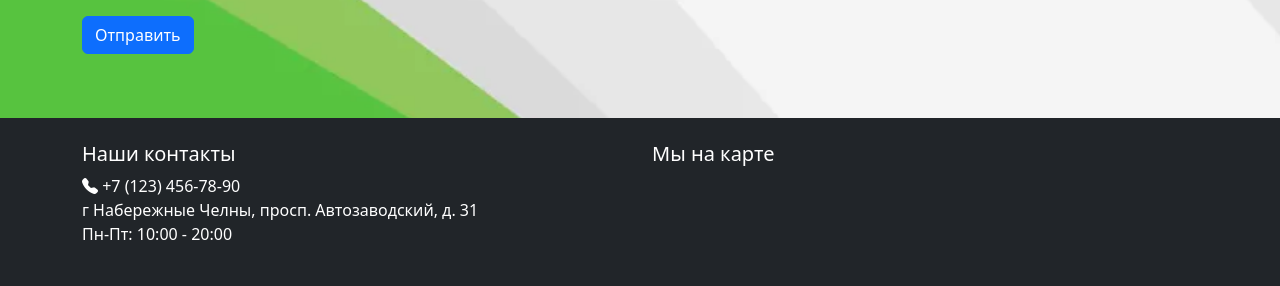
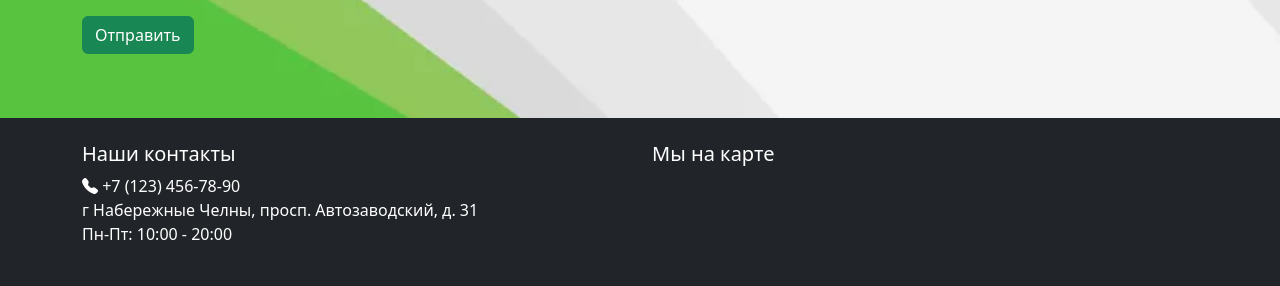
Before and after one commit to KamilyanovT/KAMILYANOV_MASSAGE, a Django app: page / in a window 1280 px wide. Shown: the part 958-1244 px from the top of the page. Run offline with Django 5.2, Linux system fonts and the light colour scheme; data that the repository does not hold is empty.

Commit message:
Изменил цвет кнопки на зеленый(main,thanks)

```diff
--- a/cabinet/templates/main.html
+++ b/cabinet/templates/main.html
@@ -93,7 +93,7 @@
       <form action="" method="post">
         {% csrf_token %}
         <div class="mb-3">{{ form.as_p }}</div>
-        <button type="submit" class="btn btn-primary">Отправить</button>
+        <button type="submit" class="btn btn-success">Отправить</button>
       </form>
     </section>
 
--- a/cabinet/templates/thanks.html
+++ b/cabinet/templates/thanks.html
@@ -6,7 +6,7 @@
 <div class="container mt-5">
     <h1>Спасибо за вашу заявку!</h1>
     <p>Мы свяжемся с вами в ближайшее время для уточнения деталей.</p>
-    <a href="/" class="btn btn-primary mt-3">Вернуться на главную</a>
+    <a href="/" class=" btn btn-success mt-3">Вернуться на главную</a>
 </div>
 {% endblock %}
 {% block footer %}
```
